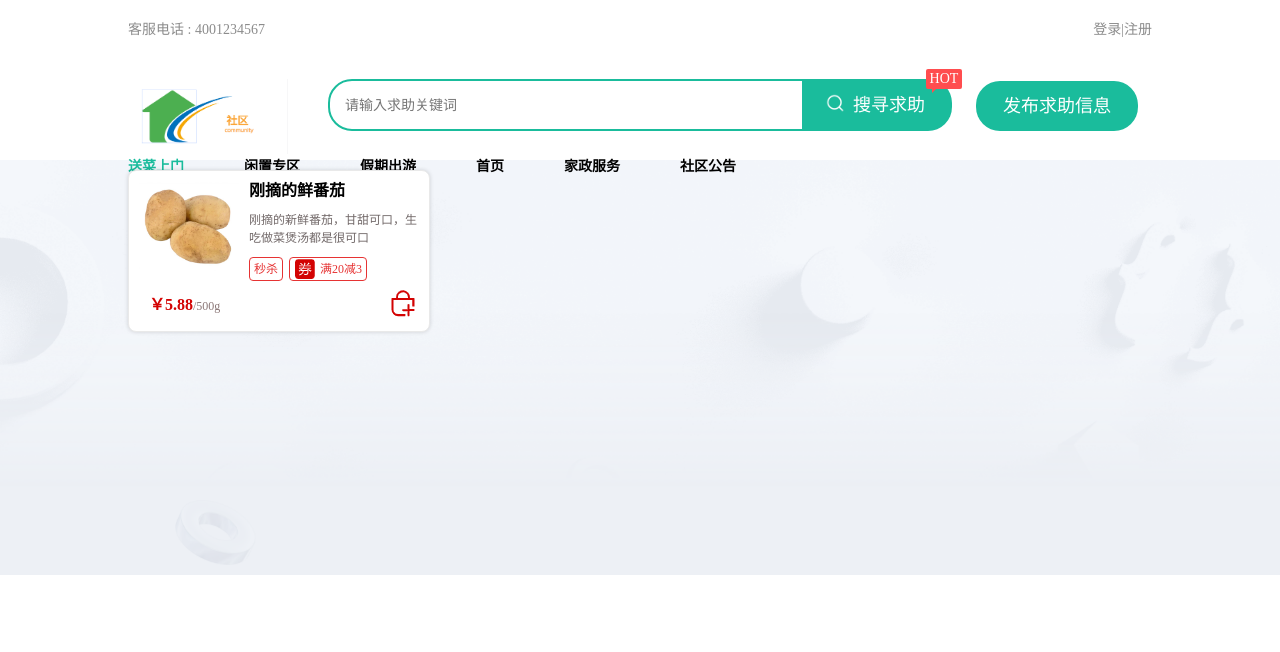
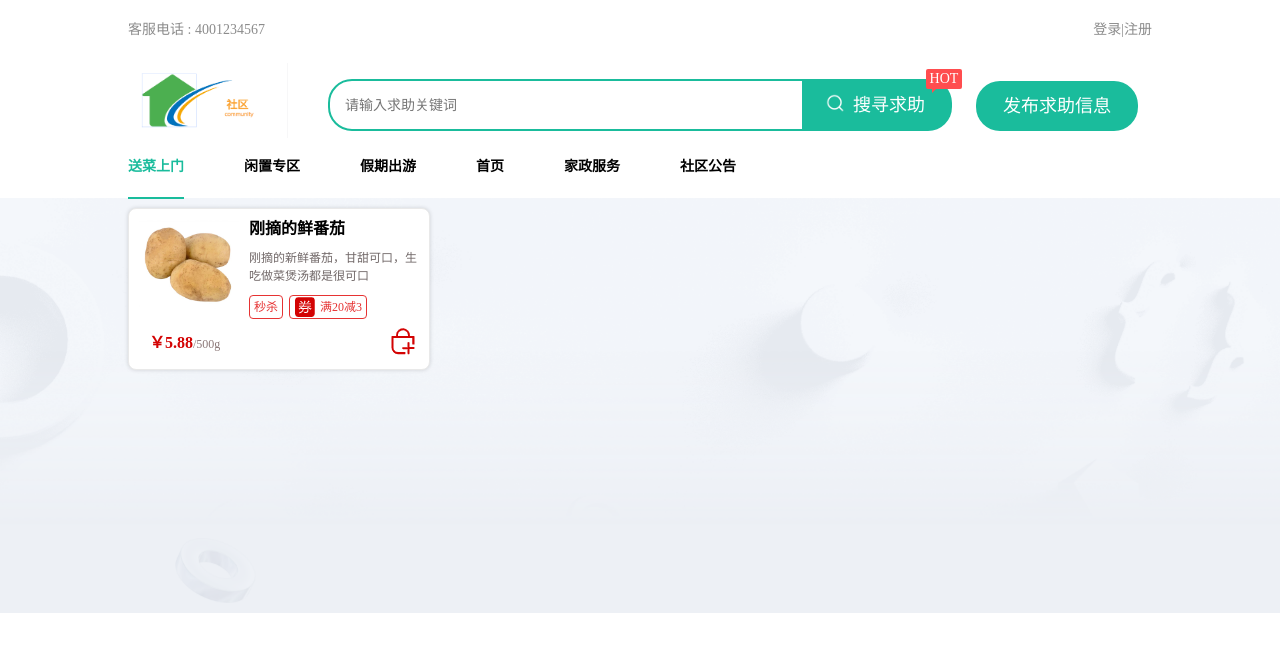
Before and after one commit to B-612-fabulous/web, a Vue app: page /index in a window 1280 px wide. Shown: the top 652 px of the page. Built offline with nearby package versions, Linux system fonts and the light colour scheme; no server answers.

Commit message:
修改index的样式

```diff
--- a/src/components/index/Index.vue
+++ b/src/components/index/Index.vue
@@ -456,7 +456,7 @@ export default {
 <style lang="less" scoped>
  .main-index{
    width: 100%;
-   height: 100%;
+   height: ~"calc(100% - 100px)";
    position: absolute;
    input{
       outline: none;
@@ -516,7 +516,7 @@ export default {
             display: -ms-inline-flexbox;
             display: inline-flex;
             cursor: pointer;
-            margin-top: 22px;
+            margin-top: 6px;
          }
        }
        .center{
@@ -647,8 +647,8 @@ export default {
    .main-body{
        background-size: 100%;
        background-repeat: no-repeat;
-       height: ~"calc(100% - 160px)";
-       margin-top: 62px;
+       height: ~"calc(100% - 260px)";
+       margin-top: 100px;
    }
  }
 </style>
```
